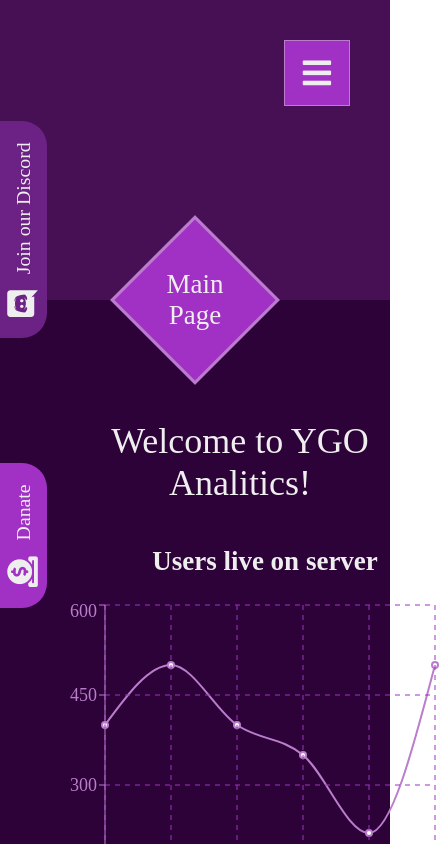
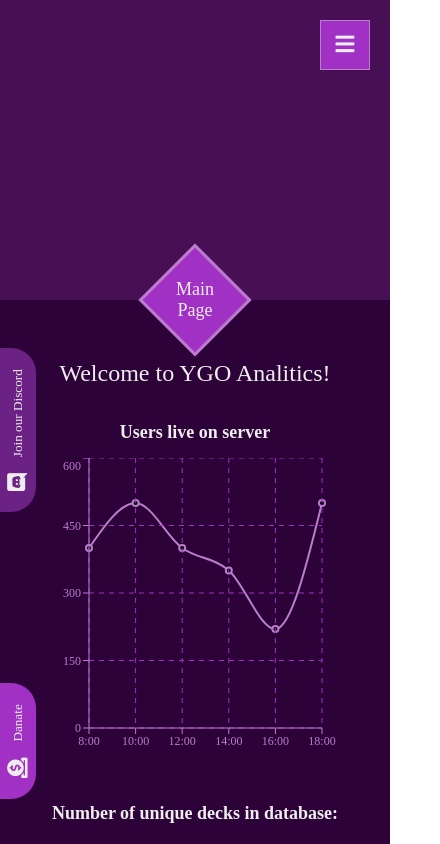
Before and after one commit to duelcontrolunit/YgoProAnalyticsWebsite, a React (Create React App) app: page / in a window 390 px wide. Shown: the top 844 px of the page, 440 px wide, since content can reach past the window. Built offline with nearby package versions, Linux system fonts and the light colour scheme; a web font is replaced by a local one.

Commit message:
Main page created and minor responsivity fixes

```diff
--- a/src/Shared/DiscordButton/DiscordButton.scss
+++ b/src/Shared/DiscordButton/DiscordButton.scss
@@ -1,7 +1,7 @@
 .DiscordButton {
     position: fixed;
 
-    top: 40%;
+    bottom: 35%;
     left: 0%;
 
     display: flex;
@@ -17,9 +17,6 @@
 
     border-bottom-left-radius: 25px;
     border-bottom-right-radius: 25px;
-
-    // border: 2px solid $primary-light-color;
-    // border-top: 0px;
 
     color: inherit;
     text-decoration: inherit;
@@ -46,3 +43,11 @@
     background-color: lighten($primary-dark-color, 15);
 
 }
+
+@media only screen and (max-height: 500px) {
+    .DiscordButton {
+        padding-right: 5px;
+        padding-left: 5px;
+        font-size: 0.6em;
+    }
+}
--- a/src/Shared/DonateButton/DonateButton.scss
+++ b/src/Shared/DonateButton/DonateButton.scss
@@ -1,7 +1,7 @@
 .DonateButton {
     position: fixed;
 
-    top: 72%;
+    bottom: 1%;
     left: 0%;
 
     display: flex;
@@ -43,3 +43,12 @@
     background-color: lighten($primary-color, 7);
 
 }
+
+
+@media only screen and (max-height: 500px) {
+    .DonateButton {
+        padding-right: 5px;
+        padding-left: 5px;
+        font-size: 0.6em;
+    }
+}
--- a/src/Shared/Header/Header.scss
+++ b/src/Shared/Header/Header.scss
@@ -59,12 +59,25 @@
 }
 
 @keyframes pageNameEnter{
-    0% {transform: translateX(-200px) scale(0) rotate(-35deg)}
-    25% {transform: translateX(-200px) scale(0) rotate(-35deg)}
+    0% {transform: translateX(-30vw) scale(0) rotate(-35deg)}
+    25% {transform: translateX(-30vw) scale(0) rotate(45deg)}
     100% {transform: translateX(0px)  scale(1) rotate(45deg)}
 }
 
 @keyframes pageNameLeave{
     0% {transform: translateX(0px) scale(1) rotate(45deg)}
-    100% {transform: translateX(200px)  scale(0) rotate(90deg)}
+    100% {transform: translateX(50px)  scale(0) rotate(90deg)}
 }
+
+
+@media only screen and (max-width: 600px) {
+    .Header {
+
+        .pageName {
+            bottom: -40px;
+
+            width: 80px;
+            height: 80px;
+        }
+    }
+}
--- a/src/Shared/Nav/Nav.scss
+++ b/src/Shared/Nav/Nav.scss
@@ -17,14 +17,10 @@ $navButtonWidth: 80;
 
 
     .NavButton {
-        // position: relative;
-        // right: auto;
-
         display: flex;
         flex-flow: column;
         align-items: center;
         justify-content: center;
-        // border: 0.5px solid #eee;
         border: 1.5px solid $primary-light-color;
 
         margin-right: 20px;
@@ -113,24 +109,30 @@ $navButtonWidth: 80;
     .Nav {
         flex-flow: column nowrap;
 
+        top: 0px;
+        right: 0px;
+
         .NavButton {
             margin-right: 0px;
             margin-top: 20px;
+
+            width: $navButtonWidth * 0.8 + px;
+            height: $navButtonWidth * 0.8 + px;
         }
     }
 
     .Nav.collapsed {
 
         .NavButton:nth-of-type(1) {
-            width: $navButtonWidth * 0.8 + px;
-            height: $navButtonWidth * 0.8 + px;
+            width: $navButtonWidth * 0.6 + px;
+            height: $navButtonWidth * 0.6 + px;
             transform:  translateX(0px) scale(1) rotate(0deg);
         }
 
         @for $i from 2 through 5 {
             .NavButton:nth-of-type( #{$i} ) {
                 margin-right: 0px;
-                transform:  translateY( $navButtonWidth * ($i) * -1 + px) scale(0) rotate(30 * $i + deg);
+                transform:  translateY( $navButtonWidth * 0.8 * ($i) * -1 + px) scale(0) rotate(30 * $i + deg);
             }
         }
     }
--- a/src/Shared/PageContainer/PageContainer.scss
+++ b/src/Shared/PageContainer/PageContainer.scss
@@ -19,7 +19,7 @@
 
         background-color: $background-color;
 
-        padding: 40px;
+        padding: 10px;
         padding-top: 100px;
         box-sizing: border-box;
 
@@ -27,7 +27,16 @@
         {
             flex: 1 1 100%;
         }
+    }
+}
 
+
+@media only screen and (max-width: 600px) {
+    .PageContainer {
+
+        .pageContent {
+            padding: 10px;
+            padding-top: 40px;
+        }
     }
-
 }
--- a/src/Shared/Recharts/BasicLineRechart.js
+++ b/src/Shared/Recharts/BasicLineRechart.js
@@ -1,5 +1,5 @@
 import React from 'react';
-import { LineChart, Line, CartesianGrid, XAxis, YAxis, Tooltip } from 'recharts';
+import { LineChart, Line, CartesianGrid, XAxis, YAxis, Tooltip, ResponsiveContainer } from 'recharts';
 import Colors from '../../colors';
 
 const BasicLineRechart = (props) => {
@@ -17,9 +17,16 @@ const BasicLineRechart = (props) => {
     return (
         <div className="BasicLineRechart centredFlexContainer" >
             <h2>Users live on server</h2>
-            <div className="Statistics page">
-                <LineChart width={400} height={400} data={props.data}>
-                    <Line type="monotone" dataKey="activeUsers" strokeWidth="2" stroke={Colors.primaryLight} />
+                <ResponsiveContainer height={300} width="90%">
+                    <LineChart width={400} height={400} data={props.data} margin={{top: 0, right: 40, left: 0, bottom: 0}}>
+                        <Line
+                        type="monotone"
+                        dataKey="activeUsers"
+                        strokeWidth="2"
+                        stroke={Colors.primaryLight}
+                        fill="black"
+                        activeDot={{stroke: Colors.primaryLight, strokeWidth: 3}}
+                         />
                         <CartesianGrid stroke={Colors.primary} strokeDasharray="5 5" />
                         <XAxis dataKey="data1" stroke={Colors.primaryLight} />
                         <YAxis stroke={Colors.primaryLight} />
@@ -27,7 +34,7 @@ const BasicLineRechart = (props) => {
                         wrapperStyle={tooltipWrapperStyle}
                         contentStyle={wrapperTooltipStyle} />
                     </LineChart>
-            </div>
+                </ResponsiveContainer>
         </div>
      );
 }
--- a/src/Shared/Recharts/Recharts.scss
+++ b/src/Shared/Recharts/Recharts.scss
@@ -1,9 +1,6 @@
 .BasicLineRechart
 {
-    h2
-    {
-        margin-left: 50px;
-    }
+    min-width: 450px;
 }
 
 .NumberDataDisplay
@@ -14,6 +11,9 @@
 
     box-sizing: border-box;
     padding: 30px;
+    max-width: 400px;
+
+    text-align: center;
 
     .data
     {
@@ -21,3 +21,11 @@
         text-align: center;
     }
 }
+
+
+@media only screen and (max-width: 600px) {
+    .BasicLineRechart {
+        width: 100%;
+        min-width: 100px;
+    }
+}
--- a/src/style.css
+++ b/src/style.css
@@ -59,10 +59,10 @@
 
 @keyframes pageNameEnter {
   0% {
-    transform: translateX(-200px) scale(0) rotate(-35deg);
+    transform: translateX(-30vw) scale(0) rotate(-35deg);
   }
   25% {
-    transform: translateX(-200px) scale(0) rotate(-35deg);
+    transform: translateX(-30vw) scale(0) rotate(45deg);
   }
   100% {
     transform: translateX(0px) scale(1) rotate(45deg);
@@ -73,7 +73,14 @@
     transform: translateX(0px) scale(1) rotate(45deg);
   }
   100% {
-    transform: translateX(200px) scale(0) rotate(90deg);
+    transform: translateX(50px) scale(0) rotate(90deg);
+  }
+}
+@media only screen and (max-width: 600px) {
+  .Header .pageName {
+    bottom: -40px;
+    width: 80px;
+    height: 80px;
   }
 }
 .Nav {
@@ -175,32 +182,36 @@
 @media only screen and (max-width: 600px) {
   .Nav {
     flex-flow: column nowrap;
+    top: 0px;
+    right: 0px;
   }
   .Nav .NavButton {
     margin-right: 0px;
     margin-top: 20px;
+    width: 64px;
+    height: 64px;
   }
 
   .Nav.collapsed .NavButton:nth-of-type(1) {
-    width: 64px;
-    height: 64px;
+    width: 48px;
+    height: 48px;
     transform: translateX(0px) scale(1) rotate(0deg);
   }
   .Nav.collapsed .NavButton:nth-of-type(2) {
     margin-right: 0px;
-    transform: translateY(-160px) scale(0) rotate(60deg);
+    transform: translateY(-128px) scale(0) rotate(60deg);
   }
   .Nav.collapsed .NavButton:nth-of-type(3) {
     margin-right: 0px;
-    transform: translateY(-240px) scale(0) rotate(90deg);
+    transform: translateY(-192px) scale(0) rotate(90deg);
   }
   .Nav.collapsed .NavButton:nth-of-type(4) {
     margin-right: 0px;
-    transform: translateY(-320px) scale(0) rotate(120deg);
+    transform: translateY(-256px) scale(0) rotate(120deg);
   }
   .Nav.collapsed .NavButton:nth-of-type(5) {
     margin-right: 0px;
-    transform: translateY(-400px) scale(0) rotate(150deg);
+    transform: translateY(-320px) scale(0) rotate(150deg);
   }
 }
 .PageContainer {
@@ -219,7 +230,7 @@
   align-items: stretch;
   justify-content: stretch;
   background-color: #2d0238;
-  padding: 40px;
+  padding: 10px;
   padding-top: 100px;
   box-sizing: border-box;
 }
@@ -227,8 +238,14 @@
   flex: 1 1 100%;
 }
 
-.BasicLineRechart h2 {
-  margin-left: 50px;
+@media only screen and (max-width: 600px) {
+  .PageContainer .pageContent {
+    padding: 10px;
+    padding-top: 40px;
+  }
+}
+.BasicLineRechart {
+  min-width: 450px;
 }
 
 .NumberDataDisplay {
@@ -237,15 +254,23 @@
   justify-content: center;
   box-sizing: border-box;
   padding: 30px;
+  max-width: 400px;
+  text-align: center;
 }
 .NumberDataDisplay .data {
   font-size: 3em;
   text-align: center;
 }
 
+@media only screen and (max-width: 600px) {
+  .BasicLineRechart {
+    width: 100%;
+    min-width: 100px;
+  }
+}
 .DiscordButton {
   position: fixed;
-  top: 40%;
+  bottom: 35%;
   left: 0%;
   display: flex;
   flex-flow: row nowrap;
@@ -277,9 +302,16 @@
   background-color: #8328a0;
 }
 
+@media only screen and (max-height: 500px) {
+  .DiscordButton {
+    padding-right: 5px;
+    padding-left: 5px;
+    font-size: 0.6em;
+  }
+}
 .DonateButton {
   position: fixed;
-  top: 72%;
+  bottom: 1%;
   left: 0%;
   display: flex;
   flex-flow: row nowrap;
@@ -311,6 +343,13 @@
   background-color: #b146d2;
 }
 
+@media only screen and (max-height: 500px) {
+  .DonateButton {
+    padding-right: 5px;
+    padding-left: 5px;
+    font-size: 0.6em;
+  }
+}
 body {
   width: 100vw;
   margin: 0;
@@ -339,4 +378,10 @@ h2 {
   justify-content: center;
 }
 
+@media only screen and (max-width: 600px) {
+  body {
+    font-size: 12px;
+  }
+}
+
 /*# sourceMappingURL=style.css.map */
--- a/src/style.scss
+++ b/src/style.scss
@@ -45,3 +45,9 @@ h2 {
     align-items: center;
     justify-content: center;
 }
+
+@media only screen and (max-width: 600px) {
+    body {
+        font-size: 12px;
+    }
+}
```
Also changed, not shown: 1 other file (tests, documents, lock files or other folders). Lines whose indentation alone changed are shown as unchanged.
